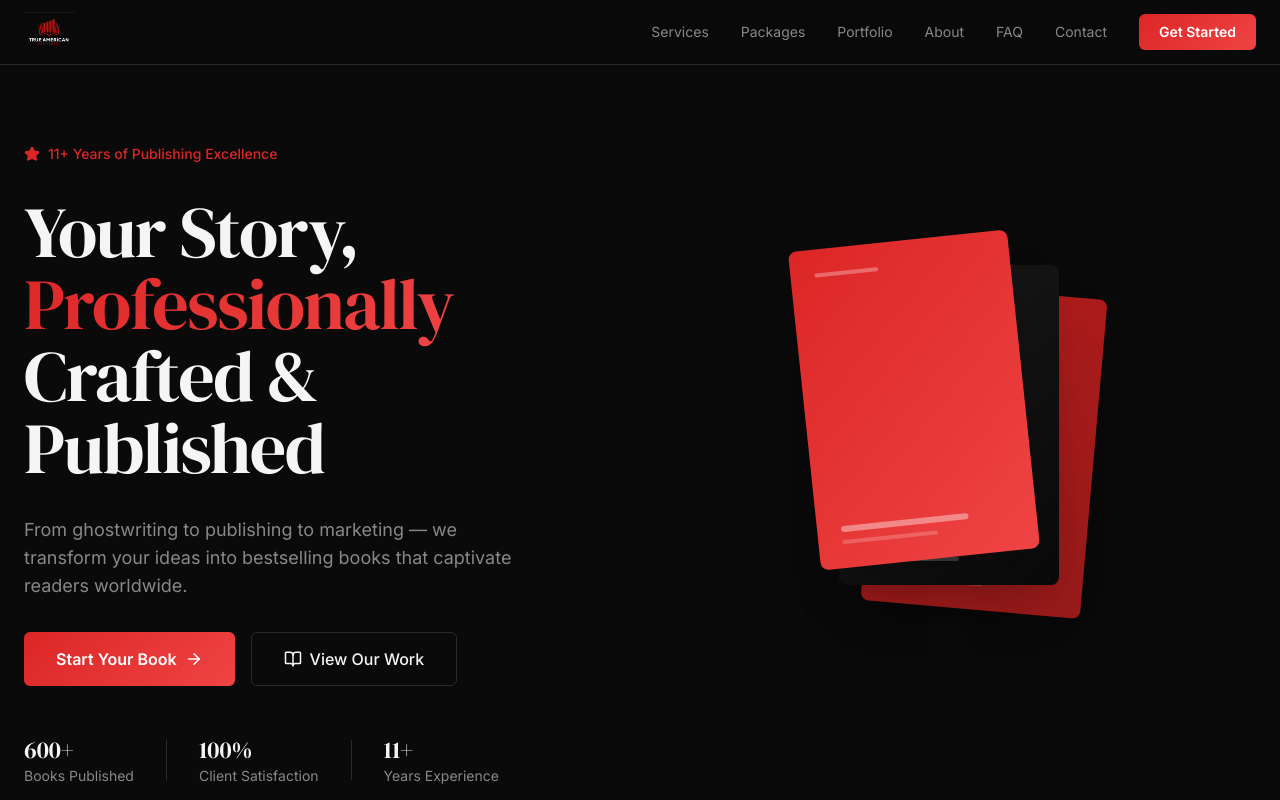
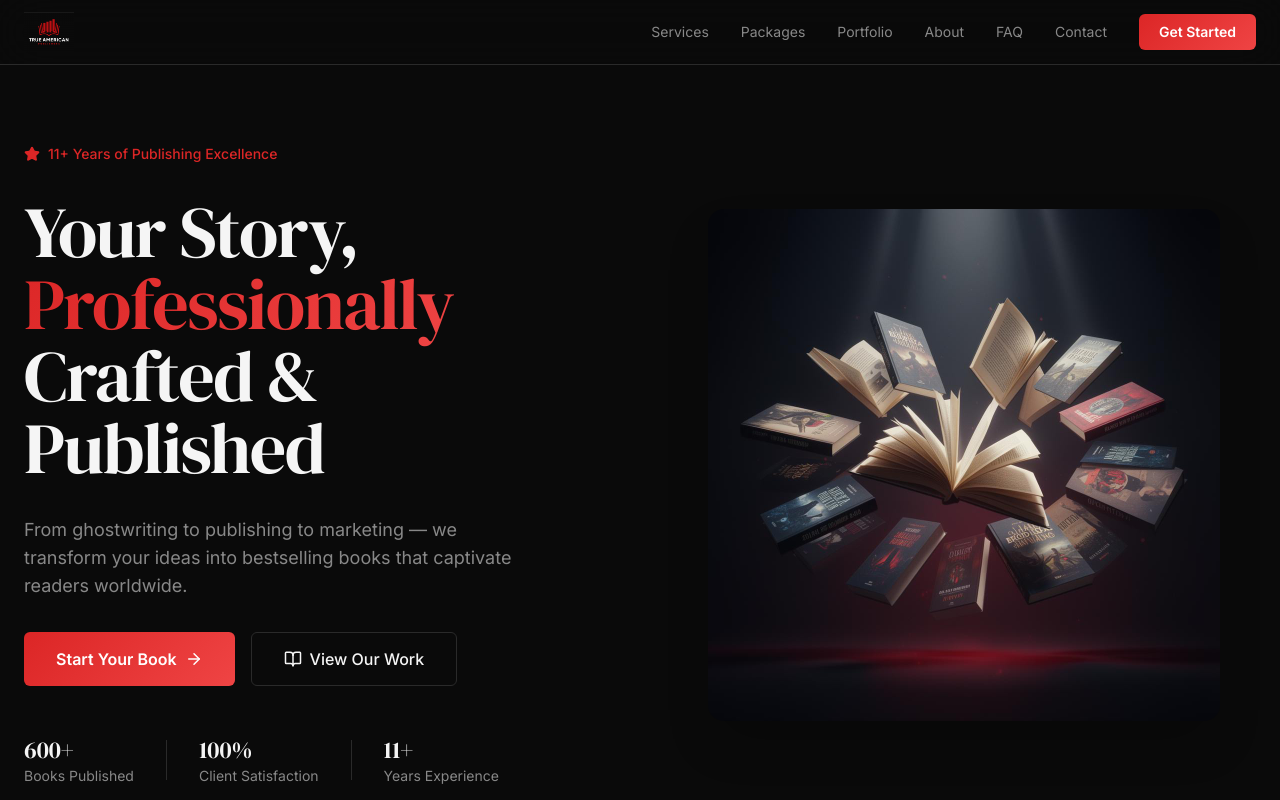
Before and after one commit to ayanahmedsootwala-droid/trueamericanpublishers, a React (Vite) app: page / in a window 1280 px wide. Shown: the top 800 px of the page. Built offline with nearby package versions, Linux system fonts and the light colour scheme; the HTML template or start-up script is replaced by a standard one.

Commit message:
Updated branding and visuals
Co-authored-by: ayanahmedsootwala-droid <275279126+ayanahmedsootwala-droid@users.noreply.github.com>

```diff
--- a/src/components/HeroSection.tsx
+++ b/src/components/HeroSection.tsx
@@ -1,5 +1,6 @@
 import { motion } from "framer-motion";
 import { ArrowRight, BookOpen, Star } from "lucide-react";
+import heroBooks from "@/assets/hero-books.jpg";
 
 export function HeroSection() {
   return (
@@ -71,35 +72,13 @@ export function HeroSection() {
           className="hidden lg:flex justify-center"
         >
           <div className="relative">
-            <div className="relative w-80 h-[450px]">
-              {[0, 1, 2].map((i) => (
-                <div
-                  key={i}
-                  className="absolute rounded-lg shadow-2xl"
-                  style={{
-                    width: "220px",
-                    height: "320px",
-                    background: `linear-gradient(135deg, ${
-                      i === 0 ? "#DC2626, #EF4444" :
-                      i === 1 ? "#1A1A1A, #0A0A0A" :
-                      "#B91C1C, #991B1B"
-                    })`,
-                    left: `${i * 35}px`,
-                    top: `${i * 25}px`,
-                    transform: `rotate(${i === 0 ? -6 : i === 1 ? 0 : 5}deg)`,
-                    zIndex: 3 - i,
-                  }}
-                >
-                  <div className="p-6 h-full flex flex-col justify-between">
-                    <div className="w-16 h-1 bg-white/30 rounded" />
-                    <div className="space-y-2">
-                      <div className="w-32 h-1.5 bg-white/40 rounded" />
-                      <div className="w-24 h-1 bg-white/20 rounded" />
-                    </div>
-                  </div>
-                </div>
-              ))}
-            </div>
+            <img
+              src={heroBooks}
+              alt="Books published by True American Publishers"
+              width={800}
+              height={900}
+              className="w-full max-w-lg rounded-2xl shadow-2xl shadow-primary/10"
+            />
           </div>
         </motion.div>
       </div>
```
